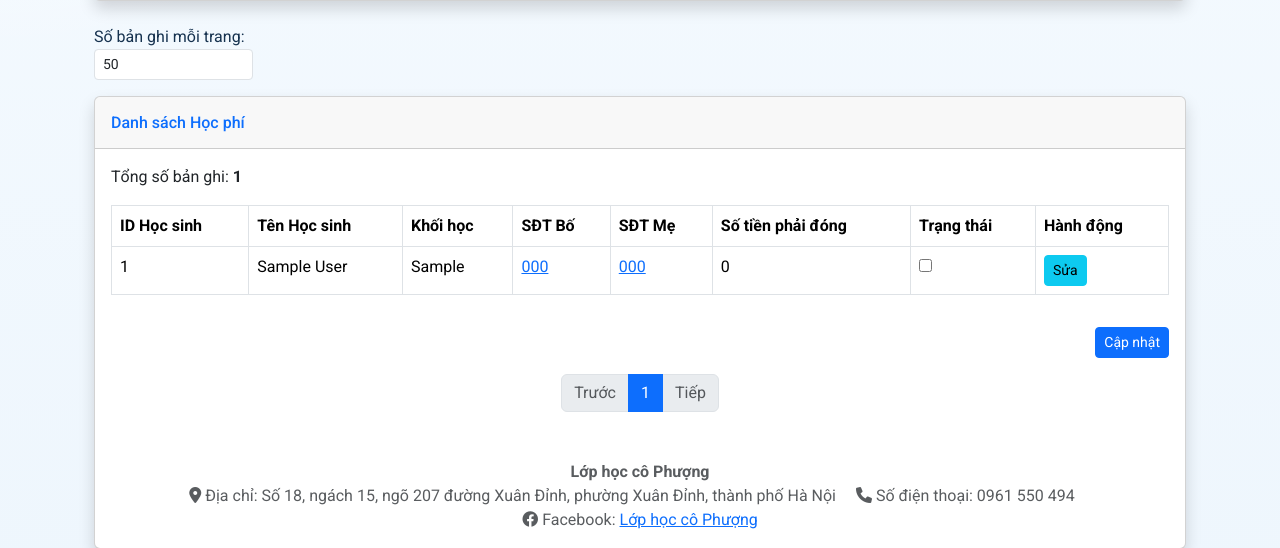
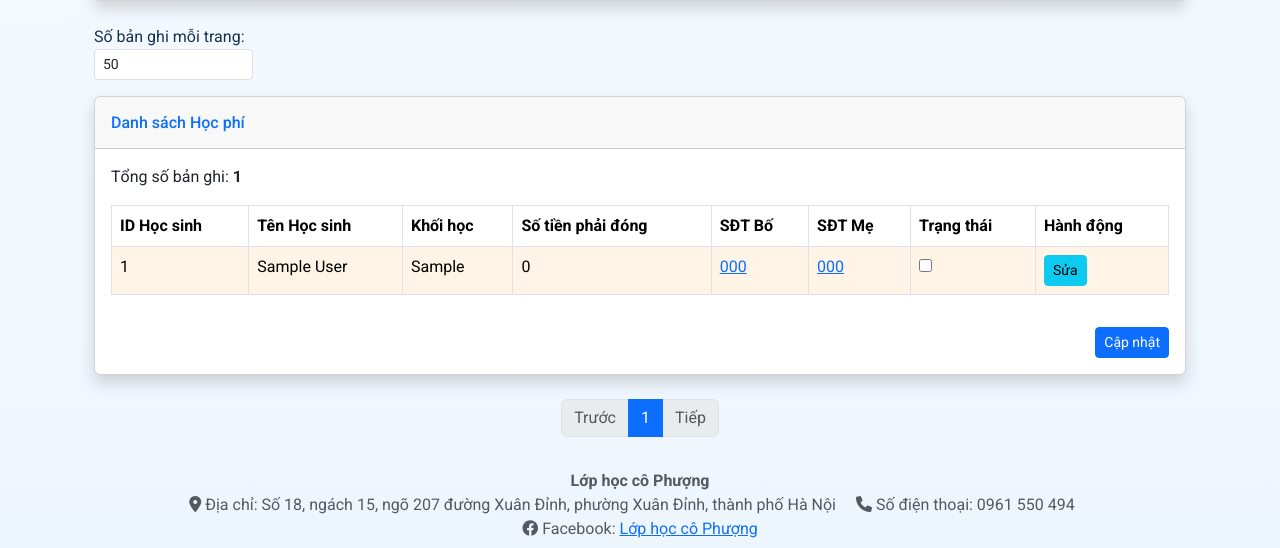
Before and after one commit to thiennv57/attendance_system_lyhoa, a Flask app: page /tuition_management in a window 1280 px wide. Shown: the part 430-978 px from the top of the page. Run offline with Flask 3, Linux system fonts and the light colour scheme; a user stored in the database is signed in; data comes from the database, SQL or seed files in the repository; tables that the repository leaves empty hold one stand-in row (values such as "Sample post").

Commit message:
Sua hoc phi

```diff
--- a/static/css/style.css
+++ b/static/css/style.css
@@ -302,6 +302,20 @@ body {
     color: #5a5c69;
 }
 
+.tuition-row--paid,
+.tuition-row--paid td {
+    background-color: #e9f9ee;
+}
+
+.tuition-row--unpaid,
+.tuition-row--unpaid td {
+    background-color: #fff4e5;
+}
+
+.tuition-row:hover td {
+    filter: brightness(0.98);
+}
+
 .test-management__exam-link {
     display: inline-block;
     color: inherit;
--- a/templates/tuition_management.html
+++ b/templates/tuition_management.html
@@ -10,7 +10,6 @@
         <p><strong>Tổng số tiền chưa thu:</strong> {{ "{:,.0f}".format(total_uncollected_amount) }} VNĐ</p>
     </div>
 
-    <!-- Filter Section -->
     <div class="card shadow mb-4">
         <div class="card-header py-3">
             <h6 class="m-0 font-weight-bold text-primary">Bộ lọc Học phí</h6>
@@ -55,7 +54,6 @@
                     <input type="text" name="search_query" id="search_query" class="form-control form-control-sm" value="{{ search_query }}" placeholder="Tên học sinh">
                 </div>
                 <button type="submit" class="btn btn-primary btn-sm mb-2">Lọc</button>
-
             </form>
         </div>
     </div>
@@ -71,9 +69,6 @@
         </div>
     </div>
 
-
-
-    <!-- Tuition Data Table -->
     <div class="card shadow mb-4">
         <div class="card-header py-3">
             <h6 class="m-0 font-weight-bold text-primary">Danh sách Học phí</h6>
@@ -90,22 +85,22 @@
                                     <th>ID Học sinh</th>
                                     <th>Tên Học sinh</th>
                                     <th>Khối học</th>
+                                    <th>Số tiền phải đóng</th>
                                     <th>SĐT Bố</th>
                                     <th>SĐT Mẹ</th>
-                                    <th>Số tiền phải đóng</th>
                                     <th>Trạng thái</th>
                                     <th>Hành động</th>
                                 </tr>
                             </thead>
                             <tbody>
                                 {% for tuition in tuition_data %}
-                                <tr>
+                                <tr class="{% if tuition.is_paid %}tuition-row tuition-row--paid{% else %}tuition-row tuition-row--unpaid{% endif %}">
                                     <td>{{ tuition.student_id }}</td>
                                     <td>{{ tuition.student_name }}</td>
                                     <td>{{ tuition.grade }}</td>
+                                    <td>{{ "{:,.0f}".format(tuition.amount_due) }}</td>
                                     <td><a href="https://zalo.me/{{ tuition.father_phone }}" target="_blank">{{ tuition.father_phone if tuition.father_phone else 'N/A' }}</a></td>
                                     <td><a href="https://zalo.me/{{ tuition.mother_phone }}" target="_blank">{{ tuition.mother_phone if tuition.mother_phone else 'N/A' }}</a></td>
-                                    <td>{{ "{:,.0f}".format(tuition.amount_due) }}</td>
                                     <td>
                                         <input type="hidden" name="tuition_ids" value="{{ tuition.tuition_id }}">
                                         <input type="checkbox" name="is_paid_{{ tuition.tuition_id }}" class="tuition-checkbox" {% if tuition.is_paid %}checked{% endif %}>
@@ -132,8 +127,9 @@
                     </div>
                 </form>
             </div>
+        </div>
+    </div>
 
-<!-- Edit Custom Fee Modal -->
     <div class="modal fade" id="editCustomFeeModal" tabindex="-1" role="dialog" aria-labelledby="editCustomFeeModalLabel" aria-hidden="true">
         <div class="modal-dialog" role="document">
             <div class="modal-content">
@@ -173,7 +169,6 @@
 
             document.querySelectorAll('.edit-tuition-btn').forEach(button => {
                 button.addEventListener('click', function () {
-                console.log('Edit tuition button clicked'); // Add this line
                     var tuitionId = this.getAttribute('data-tuition-id');
                     var studentName = this.getAttribute('data-student-name');
                     var currentFee = this.getAttribute('data-current-fee');
@@ -192,11 +187,9 @@
                     editCustomFeeModalElement.querySelector('.modal-title').textContent = 'Chỉnh sửa Học phí tùy chỉnh cho ' + studentName;
 
                     editCustomFeeModal.show();
-                console.log('Modal show function called'); // Add this line
                 });
             });
 
-        // Auto-close modal if a success flash message is present
             {% if get_flashed_messages(category_filter=['success']) %}
                 var myModalEl = document.getElementById('editCustomFeeModal');
                 var modal = bootstrap.Modal.getInstance(myModalEl);
@@ -232,6 +225,5 @@
             {% endif %}
         </ul>
     </nav>
-
-
+</div>
 {% endblock %}
```
Lines whose indentation alone changed are shown as unchanged.
